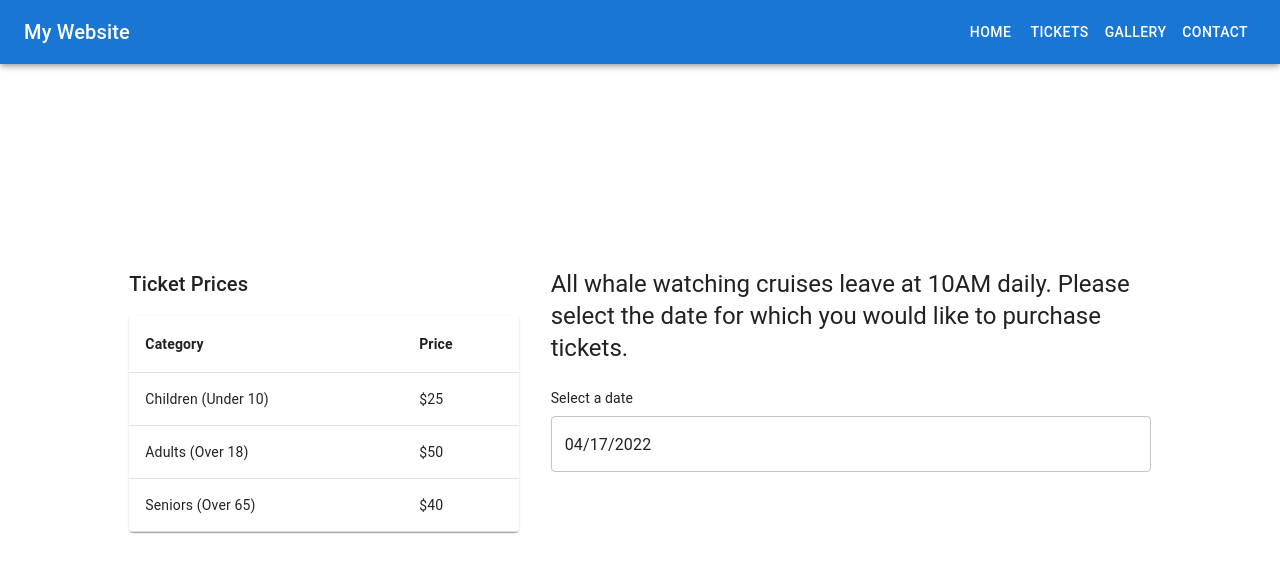
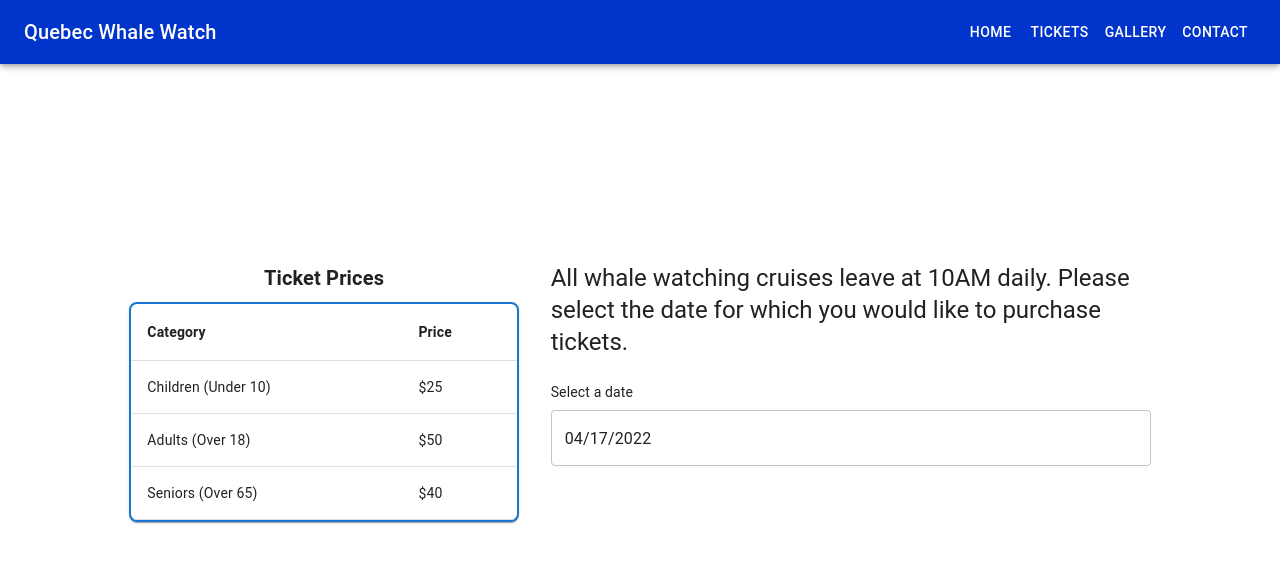
Before and after one commit to farhatzafar/whalewatch, a React (Vite) app in the folder quebec-whale-watch/: page /tickets in a window 1280 px wide. Shown: the top 572 px of the page. Built offline with nearby package versions, Linux system fonts and the light colour scheme.

Commit message:
changed primary theme color

```diff
--- a/quebec-whale-watch/src/App.tsx
+++ b/quebec-whale-watch/src/App.tsx
@@ -2,17 +2,28 @@
 import React from 'react';
 import { BrowserRouter as Router, Route, Routes } from 'react-router-dom';
 import Navbar from './components/navbar';
-import { CssBaseline } from '@mui/material';
-
+import { CssBaseline, ThemeProvider, createTheme } from '@mui/material';  // Import ThemeProvider and createTheme
 // Import your page components
 import Home from './pages/Home';
 import Tickets from './pages/Tickets';
 import Gallery from './pages/Gallery';
 import Contact from './pages/Contact';
 
+const theme = createTheme({
+  palette: {
+    primary: {
+      main: '#0034ca', // Set your primary color here (example: blue)
+    },
+    secondary: {
+      main: '#ff4081', // You can also set the secondary color if needed
+    },
+  },
+});
+
 const App: React.FC = () => {
   return (
     <Router>
+       <ThemeProvider theme={theme}>
       <div>
         <CssBaseline />
         <Navbar />
@@ -25,6 +36,7 @@ const App: React.FC = () => {
           <Route path="/contact" element={<Contact />} />
         </Routes>
       </div>
+      </ThemeProvider>
     </Router>
   );
 };
--- a/quebec-whale-watch/src/components/navbar.tsx
+++ b/quebec-whale-watch/src/components/navbar.tsx
@@ -8,7 +8,7 @@ const Navbar: React.FC = () => {
     <AppBar position="fixed" sx={{ width: '100%' }}>
       <Toolbar>
         <Typography variant="h6" sx={{ flexGrow: 1 }}>
-          My Website
+          Quebec Whale Watch
         </Typography>
         {/* Wrap each Button with Link for routing */}
         <Button component={Link} to="/" color="inherit">
--- a/quebec-whale-watch/src/pages/Gallery.tsx
+++ b/quebec-whale-watch/src/pages/Gallery.tsx
@@ -47,16 +47,9 @@ export default function QuiltedImageList() {
       }}
     >
       {/* Title */}
-      <Typography
-        variant="h3"               // Use a large heading
-        sx={{
-          marginBottom: 3,         // Space between title and gallery
-          fontWeight: 'bold',      // Bold text for emphasis
-          letterSpacing: 1,        // Space out letters for style
-        }}
-      >
-        Gallery
-      </Typography>
+      <Typography variant="h4" gutterBottom>
+          Gallery
+        </Typography>
 
       {/* ImageList */}
       <ImageList
--- a/quebec-whale-watch/src/pages/Home.tsx
+++ b/quebec-whale-watch/src/pages/Home.tsx
@@ -110,7 +110,7 @@ const Home: React.FC = () => {
               marginBottom: 2,
               fontFamily: 'cursive, sans-serif',
               letterSpacing: '1px',
-              color: '#1976d2',
+              color: '#0034ca',
             }}
           >
             Discover the Magic of Whale Watching in Tadoussac, Quebec!
@@ -146,7 +146,7 @@ const Home: React.FC = () => {
                     }}
                   />
                   <CardContent sx={{ flexGrow: 1 }}>
-                    <Typography variant="h6" sx={{ fontWeight: 'bold', color: '#1976d2' }}>
+                    <Typography variant="h6" sx={{ fontWeight: 'bold', color: '#0034ca' }}>
                       {whale.name}
                     </Typography>
                     <Typography variant="body2" sx={{ color: '#333' }}>
--- a/quebec-whale-watch/src/pages/Tickets.tsx
+++ b/quebec-whale-watch/src/pages/Tickets.tsx
@@ -22,10 +22,20 @@ export default function ResponsiveDatePickers() {
         <Grid container spacing={4} justifyContent="center">
           {/* Left Column: Ticket Price Table */}
           <Grid item xs={12} sm={6} md={4}>
-            <Typography variant="h6" sx={{ marginBottom: 2 }}>
+            {/* Title and Table container */}
+            <Box sx={{ textAlign: 'center', marginBottom: 2 }}>
+              <Typography variant="h6" sx={{ marginBottom: 1, fontWeight: 'bold'}}>
                 Ticket Prices
               </Typography>
-            <TableContainer component={Paper} sx={{ maxWidth: 400 }}>
+              <TableContainer
+                component={Paper}
+                sx={{
+                  maxWidth: 400,
+                  margin: '0 auto',
+                  border: '2px solid #1976d2', // Blue border for the table
+                  borderRadius: '8px', // Rounded corners
+                }}
+              >
                 <Table>
                   <TableHead>
                     <TableRow>
@@ -43,6 +53,7 @@ export default function ResponsiveDatePickers() {
                   </TableBody>
                 </Table>
               </TableContainer>
+            </Box>
           </Grid>
 
           {/* Right Column: Text and DatePicker */}
```
Lines whose indentation alone changed are shown as unchanged.
